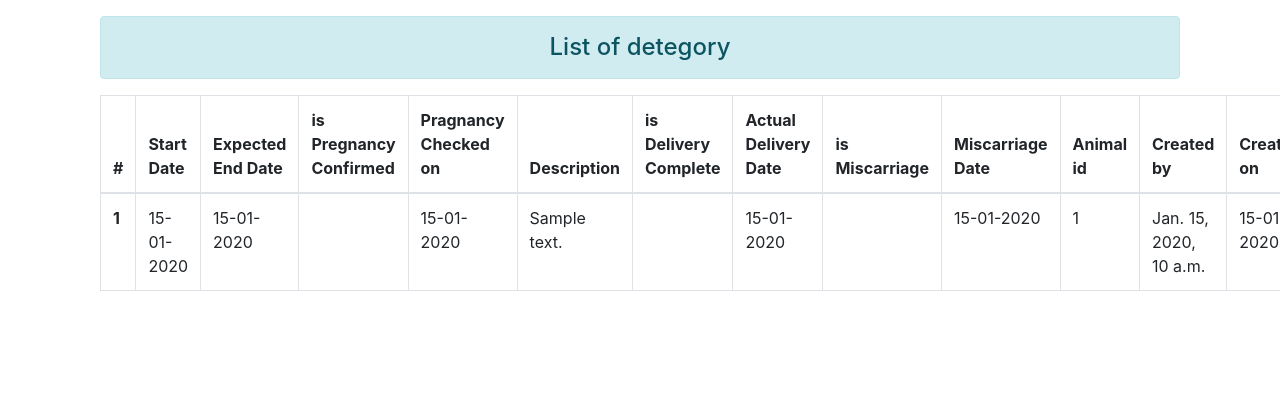
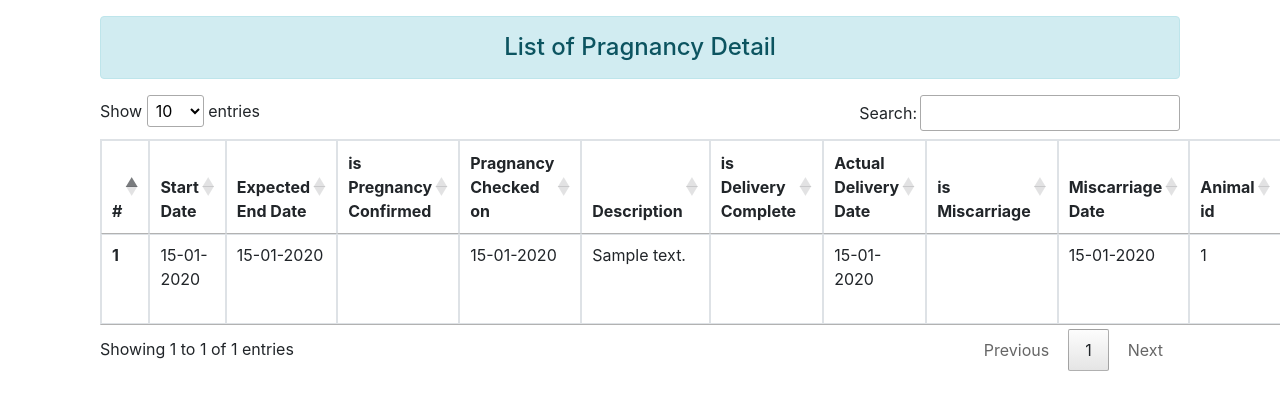
Before and after one commit to junaidanwar080/livestock, a Django app: template livestockapp/templates/pregnancy_details/list_pregnency_detail.html in a window 1280 px wide; the page is wider, and only the part inside the window is pictured. Shown: the part 56-466 px from the top of that part. Run offline with Django 3.2, Linux system fonts and the light colour scheme; the template is opened without the code that fills it: most values are stand-ins (such as "Sample title", 1, 10 or a date in 2020); some libraries are stand-ins or nearby versions.

Commit message:
changing in category and pregnancy detail's list

```diff
--- a/livestockapp/templates/animal_profile/list_animal_profile.html
+++ b/livestockapp/templates/animal_profile/list_animal_profile.html
@@ -79,9 +79,6 @@
 </div>
 
 
-
-
-
 <script>
   $(document).ready(function() {
     // Initialize DataTable
@@ -97,8 +94,7 @@
       ]
     });
   });
+</script>
 
 
-</script>
-
 {% endblock content %}
--- a/livestockapp/templates/pregnancy_details/list_pregnency_detail.html
+++ b/livestockapp/templates/pregnancy_details/list_pregnency_detail.html
@@ -2,13 +2,12 @@
 {% block content %}
 
 <div class="container my-3">
-  <h4 class="text-center alert alert-info py-3">List of detegory</h4>
+  <h4 class="text-center alert alert-info py-3">List of Pragnancy Detail</h4>
   {% if animal_det %}
-  <table class="table table-bordered">
+  <table class="table table-bordered" id="animalDetail">
     <thead>
       <tr>
         <th scope="col">#</th>
-
         <th scope="col">Start Date</th>
         <th scope="col">Expected End Date</th>
         <th scope="col">is Pregnancy Confirmed</th>
@@ -59,4 +58,28 @@
   <h4 class="text-center alert alert-warning">No Record</h4>
 {% endif %}
 </div>
+
+
+
+<script>
+  $(document).ready(function() {
+    // Initialize DataTable
+    $('#animalDetail').DataTable({
+      "paging": true,      // Enable pagination
+      "ordering": true,    // Enable sorting
+      "searching": true,   // Enable search
+      "info": true,        // Show info about entries and pagination
+      "responsive": true,  // Enable responsive behavior
+      "columnDefs": [
+        // Specify column-specific options if needed
+        // Example: {"targets": [0], "searchable": false, "orderable": false}
+      ]
+    });
+  });
+</script>
+
+
+
+
+
 {% endblock content %}
--- a/livestockapp/templates/pregnancy_details/update_pregnency_detail.html
+++ b/livestockapp/templates/pregnancy_details/update_pregnency_detail.html
@@ -73,7 +73,7 @@
       <div class="col">
         <label class=" control-label">is Pregnancy Confirmed :</label>
         <select type="text" class="form-control" id="is_pregnancy_confirmed" name="is_pregnancy_confirmed" >
-         {% if detail.is_pregnancy_confirmed == "True" %}
+         {% if detail.is_pregnancy_confirmed == 1 %}
           <option value="True" selected >Yes</option>
           <option value="False" >No</option>
         {% else  %}
@@ -91,7 +91,7 @@
       <div class="col-3" >
         <label for="is_delivery_completed">is Delivery Confirm :</label>
         <select type="date" class="form-control" id="is_delivery_completed" name="is_delivery_completed"  >
-          {% if detail.is_delivery_completed == 'True' %}
+          {% if detail.is_delivery_completed == 1 %}
           <option value="True" selected >Yes</option>
           <option value="False" >No</option>
         {% else  %}
@@ -107,7 +107,7 @@
           <div class="col-3" >
             <label class=" control-label">is Miscarriage :</span></label>
        <select  name="is_miscarriage" class="form-control" required="required" id="is_miscarriage" class="is_miscarriage">
-          {% if detail.is_miscarriage == 'True' %}
+          {% if detail.is_miscarriage == 1 %}
             <option value="True" selected >Yes</option>
             <option value="False" >No</option>
           {% else  %}
```
Also changed, not shown: livestockapp/templates/animal_category/list.html (+18 -1 lines).
